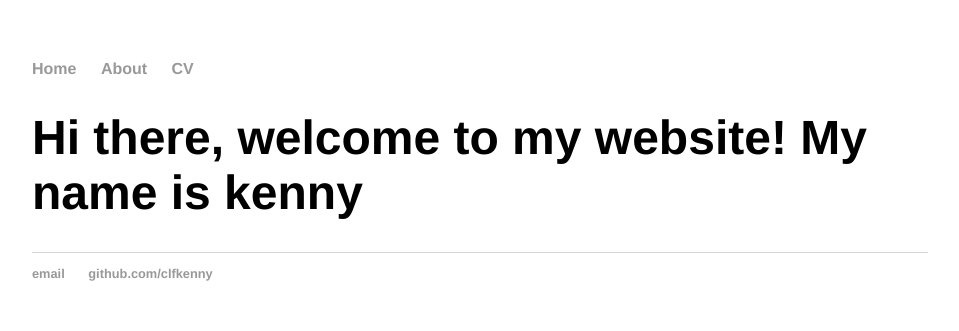
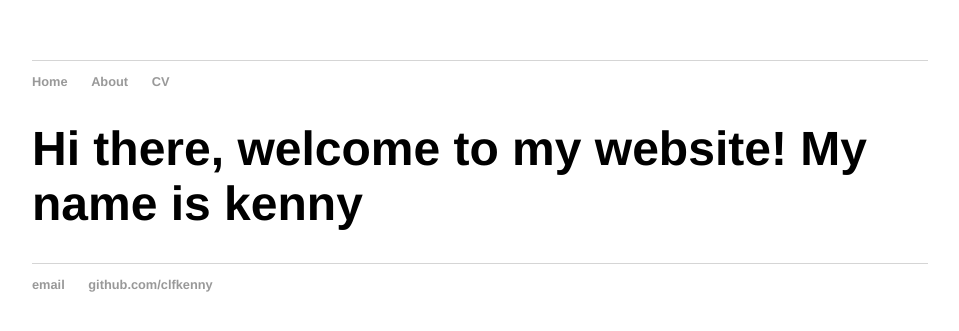
Before and after one commit to clfkenny/clfkenny.github.io, a Jekyll site: the page built from index.md, in a window 1280 px wide. Shown: the top 331 px of the page, without its empty margins (160-1119 px from the left). Built offline with Jekyll 4.4.1, drawn with Linux system fonts in a browser that asks for light colours.

Commit message:
Update main.css

```diff
--- a/css/main.css
+++ b/css/main.css
@@ -1,6 +1,10 @@
 body {
     margin: 60px auto;
     width: 70%;
+}
+nav {
+    border-top: 1px solid #d5d5d5;
+    font-size: .8em;
 }
 nav ul, footer ul {
     font-family:'Helvetica', 'Arial', 'Sans-Serif';
```
